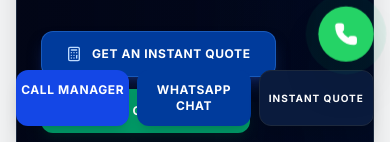
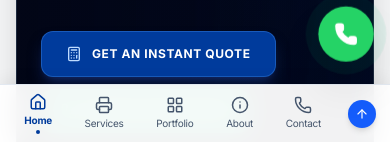
Before and after one commit to kelvinmuchui/smartprintshub, a React (Vite) app: page / in a window 390 px wide. Shown: the part 702-844 px from the top of the page. Built offline with nearby package versions, Linux system fonts and the light colour scheme; no server answers.

Commit message:
refactor: remove mobile floating action bar
Clean up the mobile UI by removing the redundant floating action panel and importing additional icons for future use.

```diff
--- a/src/App.tsx
+++ b/src/App.tsx
@@ -34,7 +34,11 @@ import {
   BookOpen,
   ChevronDown,
   Globe,
-  Fingerprint
+  Fingerprint,
+  Home,
+  Info,
+  ArrowUp,
+  LayoutGrid
 } from "lucide-react";
 
 import Navbar from "./components/Navbar";
@@ -179,7 +183,7 @@ export default function App() {
       />
 
       {/* Main Container Content */}
-      <main className="max-w-7xl mx-auto px-4 sm:px-6 lg:px-8 py-8 md:py-12 space-y-24 md:space-y-36">
+      <main className="max-w-7xl mx-auto px-4 sm:px-6 lg:px-8 py-8 pb-24 md:py-12 space-y-24 md:space-y-36">
 
         {/* SECTION 1: HOME PAGE HERO SHOWCASE & BENTO GRID */}
         <section id="home" className="scroll-mt-24">
@@ -814,33 +818,123 @@ export default function App() {
         </div>
       </footer>
 
-      {/* FLOATING ACTION BOTTOM PANEL BAR FOR MOBILE */}
-      <div className="fixed bottom-4 left-4 right-4 z-40 lg:hidden flex gap-2">
-        <a
-          href="tel:+254743603068"
-          className="flex-1 py-3 bg-blue-700 text-white rounded-xl text-xs font-black uppercase tracking-wider text-center shadow-lg"
+      {/* MOBILE BOTTOM NAVIGATION TAB BAR (DS CREATIONS STYLE) */}
+      <nav
+        aria-label="Mobile Navigation Bar"
+        className="fixed bottom-0 left-0 right-0 z-40 lg:hidden bg-white/95 dark:bg-slate-900/95 border-t border-slate-200 dark:border-slate-800 backdrop-blur-md px-2 py-1 shadow-[0_-4px_16px_rgba(0,0,0,0.06)]"
       >
-          Call Manager
-        </a>
-        <a
-          href="https://wa.me/254743603068?text=Hello%20SmartPrints%20Hub,%20I%20need%20a%20print%20quote."
-          target="_blank"
-          style={{ backgroundColor: "#003B9C" }}
-          rel="noreferrer"
-          className="flex-1 py-3 text-white rounded-xl text-xs font-black uppercase tracking-wider text-center shadow-lg"
+        <div className="flex items-center justify-around max-w-md mx-auto">
+          {/* 1. Home */}
+          <button
+            type="button"
+            onClick={() => {
+              setTab("home");
+              document.getElementById("home")?.scrollIntoView({ behavior: "smooth", block: "start" });
+            }}
+            className={`flex flex-col items-center justify-center py-1 px-2.5 rounded-lg transition-colors cursor-pointer ${
+              tab === "home"
+                ? "text-[#003B9C] dark:text-blue-400 font-bold"
+                : "text-slate-600 dark:text-slate-400 hover:text-slate-900 dark:hover:text-white"
+            }`}
           >
-          WhatsApp Chat
-        </a>
+            <Home className="w-4.5 h-4.5" />
+            <span className="text-[10px] mt-0.5 tracking-tight">Home</span>
+            {tab === "home" && (
+              <span className="w-1 h-1 rounded-full bg-[#003B9C] dark:bg-blue-400 mt-0.5" />
+            )}
+          </button>
+
+          {/* 2. Services */}
           <button
+            type="button"
             onClick={() => {
-            setTab("calculator");
-            document.getElementById("calculator")?.scrollIntoView({ behavior: "smooth", block: "start" });
+              setTab("services");
+              document.getElementById("services")?.scrollIntoView({ behavior: "smooth", block: "start" });
             }}
-          className="flex-1 py-3 bg-[#0A1B3D] text-white border border-slate-800 rounded-xl text-[10px] font-black uppercase tracking-widest text-center shadow-lg cursor-pointer"
+            className={`flex flex-col items-center justify-center py-1 px-2.5 rounded-lg transition-colors cursor-pointer ${
+              tab === "services"
+                ? "text-[#003B9C] dark:text-blue-400 font-bold"
+                : "text-slate-600 dark:text-slate-400 hover:text-slate-900 dark:hover:text-white"
+            }`}
           >
-          Instant Quote
+            <Printer className="w-4.5 h-4.5" />
+            <span className="text-[10px] mt-0.5 tracking-tight">Services</span>
+            {tab === "services" && (
+              <span className="w-1 h-1 rounded-full bg-[#003B9C] dark:bg-blue-400 mt-0.5" />
+            )}
+          </button>
+
+          {/* 3. Portfolio */}
+          <button
+            type="button"
+            onClick={() => {
+              setTab("portfolio");
+              document.getElementById("portfolio")?.scrollIntoView({ behavior: "smooth", block: "start" });
+            }}
+            className={`flex flex-col items-center justify-center py-1 px-2.5 rounded-lg transition-colors cursor-pointer ${
+              tab === "portfolio"
+                ? "text-[#003B9C] dark:text-blue-400 font-bold"
+                : "text-slate-600 dark:text-slate-400 hover:text-slate-900 dark:hover:text-white"
+            }`}
+          >
+            <LayoutGrid className="w-4.5 h-4.5" />
+            <span className="text-[10px] mt-0.5 tracking-tight">Portfolio</span>
+            {tab === "portfolio" && (
+              <span className="w-1 h-1 rounded-full bg-[#003B9C] dark:bg-blue-400 mt-0.5" />
+            )}
+          </button>
+
+          {/* 4. About */}
+          <button
+            type="button"
+            onClick={() => {
+              setTab("about");
+              document.getElementById("about")?.scrollIntoView({ behavior: "smooth", block: "start" });
+            }}
+            className={`flex flex-col items-center justify-center py-1 px-2.5 rounded-lg transition-colors cursor-pointer ${
+              tab === "about"
+                ? "text-[#003B9C] dark:text-blue-400 font-bold"
+                : "text-slate-600 dark:text-slate-400 hover:text-slate-900 dark:hover:text-white"
+            }`}
+          >
+            <Info className="w-4.5 h-4.5" />
+            <span className="text-[10px] mt-0.5 tracking-tight">About</span>
+            {tab === "about" && (
+              <span className="w-1 h-1 rounded-full bg-[#003B9C] dark:bg-blue-400 mt-0.5" />
+            )}
+          </button>
+
+          {/* 5. Contact */}
+          <button
+            type="button"
+            onClick={() => {
+              setTab("contact");
+              document.getElementById("contact")?.scrollIntoView({ behavior: "smooth", block: "start" });
+            }}
+            className={`flex flex-col items-center justify-center py-1 px-2.5 rounded-lg transition-colors cursor-pointer ${
+              tab === "contact"
+                ? "text-[#003B9C] dark:text-blue-400 font-bold"
+                : "text-slate-600 dark:text-slate-400 hover:text-slate-900 dark:hover:text-white"
+            }`}
+          >
+            <Phone className="w-4.5 h-4.5" />
+            <span className="text-[10px] mt-0.5 tracking-tight">Contact</span>
+            {tab === "contact" && (
+              <span className="w-1 h-1 rounded-full bg-[#003B9C] dark:bg-blue-400 mt-0.5" />
+            )}
+          </button>
+
+          {/* 6. Scroll to Top (DS Creations style) */}
+          <button
+            type="button"
+            onClick={() => window.scrollTo({ top: 0, behavior: "smooth" })}
+            aria-label="Scroll to top"
+            className="w-7 h-7 rounded-full bg-blue-600 text-white flex items-center justify-center shadow-md hover:bg-blue-700 transition-colors cursor-pointer shrink-0 ml-1"
+          >
+            <ArrowUp className="w-3.5 h-3.5" />
           </button>
         </div>
+      </nav>
 
       {/* SHOPPING CART INTEGRATION DRAWER POPUP */}
       <CartDrawer
```
Also changed, not shown: .aistudio/artifacts/brain/507eaf69-cd17-4875-907c-6d251c4591ad/.tempmediaStorage/media_1793093427702_7a52bddd.jpg (added), public/assets/aistudio/WhatsApp_Image_2026-10-27_at_12.26.16_5ed0f962.jpeg (added). Lines whose indentation alone changed are shown as unchanged.
